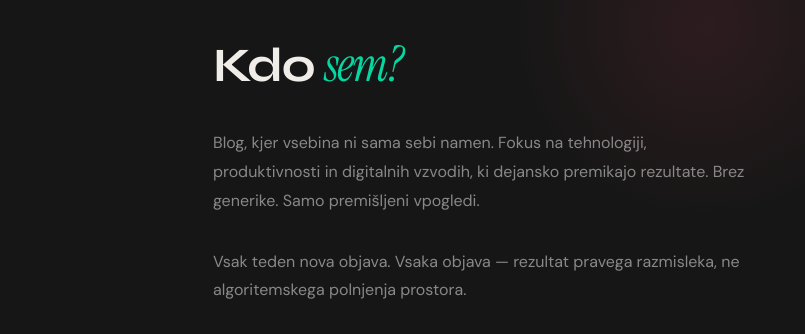
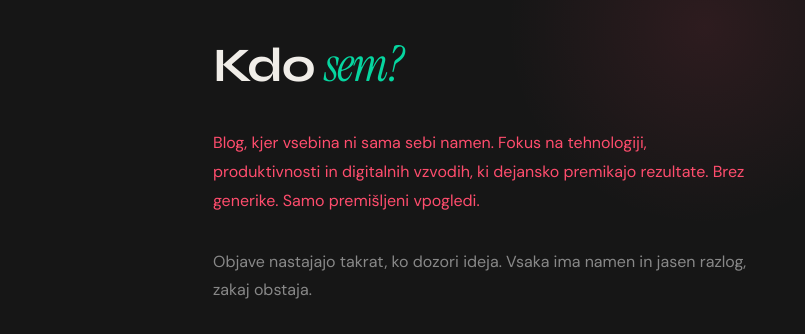
Before and after one commit to nyxii-art/nyxii_blog, a plain HTML site: page index.html in a window 1280 px wide. Shown: the part 2020-2354 px from the top of the page, 475-1280 px from the left. Drawn offline with Linux system fonts and the light colour scheme.

Commit message:
Update index.html

```diff
--- a/index.html
+++ b/index.html
@@ -791,11 +791,11 @@
     </div>
     <div class="about-text reveal">
       <h2 class="section-title">Kdo <span>sem?</span></h2>
+     <p class="about-desc" style="color: #ff4d6d;">
+  Blog, kjer vsebina ni sama sebi namen. Fokus na tehnologiji, produktivnosti in digitalnih vzvodih, ki dejansko premikajo rezultate. Brez generike. Samo premišljeni vpogledi.
+</p>
       <p class="about-desc">
-        Blog, kjer vsebina ni sama sebi namen. Fokus na tehnologiji, produktivnosti in digitalnih vzvodih, ki dejansko premikajo rezultate. Brez generike. Samo premišljeni vpogledi.
-      </p>
-      <p class="about-desc">
-        Vsak teden nova objava. Vsaka objava — rezultat pravega razmisleka, ne algoritemskega polnjenja prostora.
+        Objave nastajajo takrat, ko dozori ideja. Vsaka ima namen in jasen razlog, zakaj obstaja.
       </p>
       <div class="about-stats">
         <div class="stat">
```
